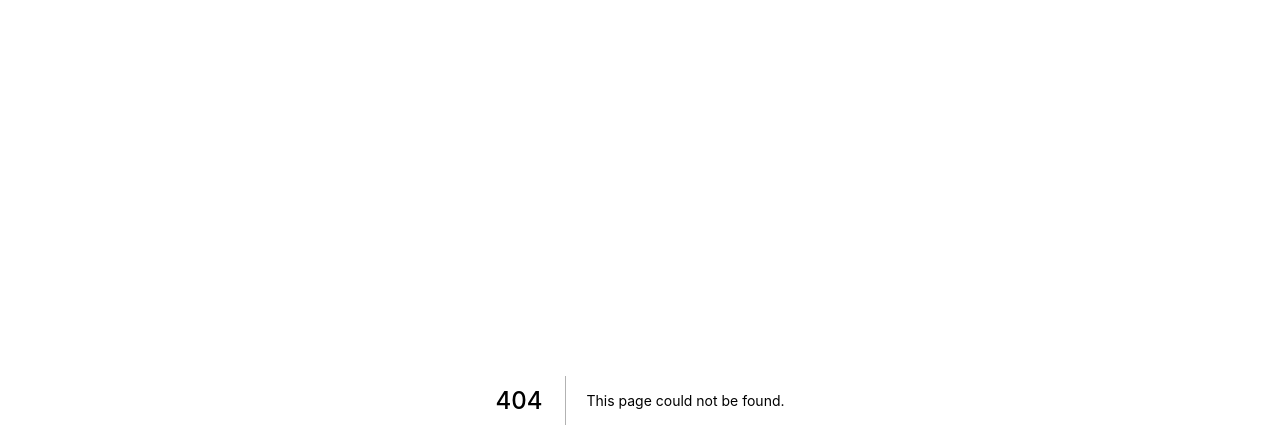
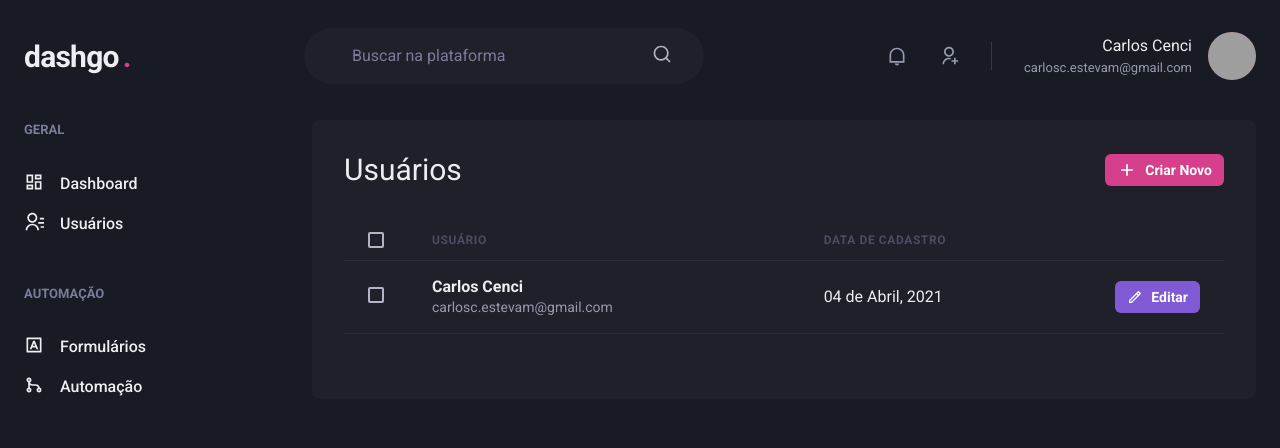
Before and after one commit to carloscenci/ignite_04_dashgo, a Next.js app: page /users in a window 1280 px wide. Before the commit this address had no page. Shown: the top 448 px of the page. Built offline with nearby package versions, Linux system fonts and the light colour scheme; grey boxes are pictures that could not be loaded.

Commit message:
Create a users list page

```diff
--- a/src/pages/dashboard.tsx
+++ b/src/pages/dashboard.tsx
@@ -76,6 +76,7 @@
                     >
                         <Text fontSize="lg" mb="4">Inscritos da Semana</Text>
                         <Chart
+                            // @ts-ignore
                             options={options}
                             series={series}
                             type="area"
@@ -91,6 +92,7 @@
                     >
                         <Text fontSize="lg" mb="4">Taxa de Abertura</Text>
                         <Chart
+                            // @ts-ignore
                             options={options}
                             series={series}
                             type="area"
--- /dev/null
+++ b/src/pages/users/index.tsx
@@ -0,0 +1,79 @@
+import { Box, Button, Checkbox, Flex, Heading, Icon, Table, Tbody, Td, Text, Th, Thead, Tr } from "@chakra-ui/react";
+import { RiAddLine, RiPencilLine } from "react-icons/ri";
+import { Header } from "../../components/Header";
+import { Sidebar } from "../../components/Sidebar";
+
+export default function UserList() {
+    return (
+        <Box>
+            <Header />
+
+            <Flex w="100%" my="6" maxWidth={1480} mx="auto" px="6">
+                <Sidebar />
+
+                <Box
+                    flex="1"
+                    borderRadius={8}
+                    bg="gray.800"
+                    p="8"
+                >
+                    <Flex
+                        mb="8"
+                        justify="space-between"
+                        align="center"
+                    >
+                        <Heading size="lg" fontWeight="normal">Usuários</Heading>
+
+                        <Button
+                            as="a"
+                            size="sm"
+                            fontSize="sm"
+                            colorScheme="pink"
+                            leftIcon={<Icon as={RiAddLine} fontSize="20" />}
+                        >
+                            Criar Novo
+                        </Button>
+                    </Flex>
+
+                    <Table colorScheme="whiteAlpha">
+                        <Thead>
+                            <Tr>
+                                <Th px="6" color="gray.300" width="8">
+                                    <Checkbox colorScheme="pink" />
+                                </Th>
+                                <Th>Usuário</Th>
+                                <Th>Data de cadastro</Th>
+                                <Th width="8"></Th>
+                            </Tr>
+                        </Thead>
+                        <Tbody>
+                            <Tr>
+                                <Td px="6">
+                                    <Checkbox colorScheme="pink" />
+                                </Td>
+                                <Td>
+                                    <Box>
+                                        <Text fontWeight="bold">Carlos Cenci</Text>
+                                        <Text fontSize="sm" color="gray.300">carlosc.estevam@gmail.com</Text>
+                                    </Box>
+                                </Td>
+                                <Td>04 de Abril, 2021</Td>
+                                <Td>
+                                    <Button
+                                        as="a"
+                                        size="sm"
+                                        fontSize="sm"
+                                        colorScheme="purple"
+                                        leftIcon={<Icon as={RiPencilLine} fontSize="16" />}
+                                    >
+                                        Editar
+                                    </Button>
+                                </Td>
+                            </Tr>
+                        </Tbody>
+                    </Table>
+                </Box>
+            </Flex>
+        </Box>
+    )
+}
```
Also changed, not shown: 1 other file (tests, documents, lock files or other folders).
